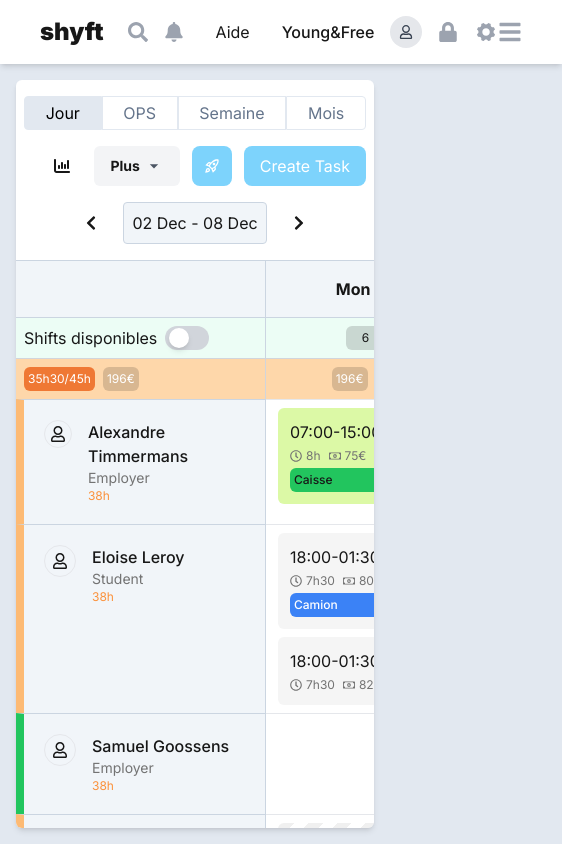
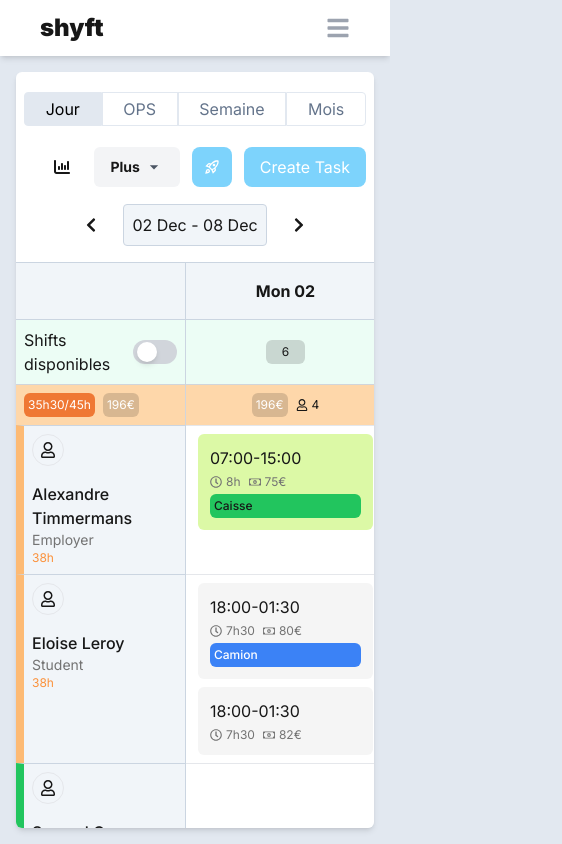
Before and after one commit to ustymenko-d/kanban, a Next.js app: page / in a window 390 px wide. Shown: the whole page, 562 px wide, since content can reach past the window. Built offline with nearby package versions, Linux system fonts and the light colour scheme.

Commit message:
Adaptive and sticky bug fix

```diff
--- a/src/components/Header/Header.tsx
+++ b/src/components/Header/Header.tsx
@@ -1,8 +1,8 @@
 'use client'
 
-import { FC, useState } from 'react'
+import { FC, useEffect, useState } from 'react'
 import Link from 'next/link'
-import ButtonWithIcon from './components/ButtonWithIcon'
+import ButtonWithIcon from './components/ButtonWithIcon/ButtonWithIcon'
 import { useBreakpoints } from '@/hooks/useBreakpoints'
 import {
 	FaBell,
@@ -16,12 +16,19 @@ import { FaChartColumn } from 'react-icons/fa6'
 import { IoIosSettings } from 'react-icons/io'
 import { IoDocumentTextSharp } from 'react-icons/io5'
 import { MdOutlineTimer } from 'react-icons/md'
+import MobileMenu from './components/MobileMenu/MobileMenu'
 
 const Header: FC = () => {
-	const breakpoints = useBreakpoints([1536, 1920])
+	const screenBreakpoint = useBreakpoints([1279, 1439])
 	const [isMenuOpen, setIsMenuOpen] = useState(false)
 
 	const toggleMenu = () => setIsMenuOpen(!isMenuOpen)
+
+	useEffect(() => {
+		if (isMenuOpen) {
+			setIsMenuOpen(false)
+		}
+	}, [screenBreakpoint])
 
 	return (
 		<header className='py-3 px-10 w-full shadow-md bg-white'>
@@ -34,7 +41,7 @@ const Header: FC = () => {
 							shyft
 						</Link>
 					</div>
-					{breakpoints !== 0 && (
+					{screenBreakpoint !== 0 && (
 						<>
 							<select
 								className='rounded border px-2 py-1 text-sm cursor-pointer text-gray-400 bg-slate-100 border-slate-300'
@@ -72,7 +79,7 @@ const Header: FC = () => {
 					)}
 				</div>
 
-				{(breakpoints === 0 || breakpoints === 2) && (
+				{screenBreakpoint === 2 && (
 					<div className='flex items-center gap-4'>
 						<button className='text-xl text-gray-400 cursor-pointer hover:text-gray-500 focus-visible:text-gray-500 active:text-gray-600'>
 							<FaSearch className='pointer-events-none' />
@@ -100,7 +107,7 @@ const Header: FC = () => {
 					</div>
 				)}
 
-				{(breakpoints === 0 || breakpoints === 1) && (
+				{screenBreakpoint !== 2 && (
 					<button
 						className='text-2xl text-gray-400 hover:text-gray-500 focus-visible:text-gray-500 active:text-gray-600'
 						onClick={toggleMenu}>
@@ -109,84 +116,11 @@ const Header: FC = () => {
 				)}
 			</div>
 
-			{breakpoints === 0 && (
-				<div
-					className={`fixed right-8 z-30 mt-4 ml-auto ${
-						isMenuOpen ? 'block' : 'hidden'
-					} p-4 w-fit bg-white shadow-md rounded-lg`}>
-					<div className='grid grid-rows-6 justify-end gap-4'>
-						<select
-							className='rounded border px-2 py-1 text-sm cursor-pointer text-gray-400 bg-slate-100 border-slate-300'
-							defaultValue='Toutes les sections'>
-							<option>Toutes les sections</option>
-							<option>Section 1</option>
-							<option>Section 2</option>
-						</select>
-
-						<button className='flex items-center gap-2 bg-green-600 text-white px-4 py-2 rounded hover:bg-green-700 active:bg-green-800'>
-							<FaRegCalendarAlt className='text-lg' />
-							Horaires{' '}
-							<span className='py-1 px-2 rounded-full text-xs text-green-500 bg-white'>
-								99+
-							</span>
-						</button>
-						<ButtonWithIcon
-							icon={<MdOutlineTimer className='text-green-600' />}
-							text='Pointages'
-						/>
-						<ButtonWithIcon
-							icon={<FaRegUser className='text-green-600' />}
-							text='Equipe'
-							badge='99+'
-						/>
-						<ButtonWithIcon
-							icon={<FaChartColumn className='text-green-600' />}
-							text='Rapports'
-						/>
-						<ButtonWithIcon
-							icon={<IoDocumentTextSharp className='text-green-600' />}
-							text='Documents'
-						/>
-					</div>
-				</div>
-			)}
-
-			{breakpoints === 1 && (
-				<div
-					className={`fixed right-8 z-30 mt-4 ${
-						isMenuOpen ? 'block' : 'hidden'
-					} p-4 w-fit bg-white shadow-md rounded-lg`}>
-					<div className='flex flex-col items-start gap-4'>
-						<button className='flex items-center gap-3 text-lg text-gray-400 cursor-pointer hover:text-gray-500 focus-visible:text-gray-500 active:text-gray-600'>
-							<FaSearch className='pointer-events-none' />
-							Search
-						</button>
-						<button className='flex items-center gap-3 text-lg text-gray-400 cursor-pointer hover:text-gray-500 focus-visible:text-gray-500 active:text-gray-600'>
-							<FaBell className='pointer-events-none' />
-							Notifications
-						</button>
-
-						<button className='-order-1 w-full rounded-lg py-2 px-4 bg-gray-100 hover:bg-gray-200 focus-visible:bg-gray-200 active:bg-gray-300'>
-							Aide
-						</button>
-
-						<div className='-order-2 flex items-center gap-4'>
-							<span className='font-medium'>Young&Free</span>
-
-							<div className='w-8 h-8 rounded-full bg-gray-200 flex items-center justify-center text-sm font-bold text-gray-700 cursor-pointer hover:bg-gray-300 focus-visible::bg-gray-300 active:bg-gray-400'>
-								<FaRegUser />
-							</div>
-						</div>
-						<button className='flex items-center gap-3 text-lg text-gray-400 cursor-pointer hover:text-gray-500 focus-visible:text-gray-500 active:text-gray-600'>
-							<FaLock className='pointer-events-none' />
-							Security
-						</button>
-						<button className='flex items-center gap-3 text-lg text-gray-400 cursor-pointer hover:text-gray-500 focus-visible:text-gray-500 active:text-gray-600'>
-							<IoIosSettings className='pointer-events-none' />
-							Settings
-						</button>
-					</div>
-				</div>
+			{screenBreakpoint !== 2 && (
+				<MobileMenu
+					isMenuOpen={isMenuOpen}
+					screenBreakpoint={screenBreakpoint}
+				/>
 			)}
 		</header>
 	)
--- /dev/null
+++ b/src/components/Header/components/MobileMenu/MobileMenu.tsx
@@ -0,0 +1,98 @@
+import { FC } from 'react'
+import ButtonWithIcon from '../ButtonWithIcon/ButtonWithIcon'
+import {
+	FaBell,
+	FaLock,
+	FaRegCalendarAlt,
+	FaRegUser,
+	FaSearch,
+} from 'react-icons/fa'
+import { IoIosSettings } from 'react-icons/io'
+import { MdOutlineTimer } from 'react-icons/md'
+import { FaChartColumn } from 'react-icons/fa6'
+import { IoDocumentTextSharp } from 'react-icons/io5'
+
+interface MobileMenuProps {
+	screenBreakpoint: number
+	isMenuOpen: boolean
+}
+
+const MobileMenu: FC<MobileMenuProps> = ({ screenBreakpoint, isMenuOpen }) => {
+	return (
+		<div
+			className={`fixed right-8 z-30 overflow-auto mt-4 rounded-lg p-4 grid gap-5 sm:grid-cols-2 xl:grid-cols-1 bg-white shadow-md ${
+				isMenuOpen ? 'block' : 'hidden'
+			} `}
+			style={{ maxHeight: '75vh' }}>
+			<div className='flex flex-col items-start gap-4'>
+				<button className='flex items-center gap-3 text-lg text-gray-400 cursor-pointer hover:text-gray-500 focus-visible:text-gray-500 active:text-gray-600'>
+					<FaSearch className='pointer-events-none' />
+					Search
+				</button>
+				<button className='flex items-center gap-3 text-lg text-gray-400 cursor-pointer hover:text-gray-500 focus-visible:text-gray-500 active:text-gray-600'>
+					<FaBell className='pointer-events-none' />
+					Notifications
+				</button>
+
+				<button className='-order-1 w-full rounded-lg py-2 px-4 bg-gray-100 hover:bg-gray-200 focus-visible:bg-gray-200 active:bg-gray-300'>
+					Aide
+				</button>
+
+				<div className='-order-2 flex items-center gap-4'>
+					<span className='font-medium'>Young&Free</span>
+
+					<div className='w-8 h-8 rounded-full bg-gray-200 flex items-center justify-center text-sm font-bold text-gray-700 cursor-pointer hover:bg-gray-300 focus-visible::bg-gray-300 active:bg-gray-400'>
+						<FaRegUser />
+					</div>
+				</div>
+				<button className='flex items-center gap-3 text-lg text-gray-400 cursor-pointer hover:text-gray-500 focus-visible:text-gray-500 active:text-gray-600'>
+					<FaLock className='pointer-events-none' />
+					Security
+				</button>
+				<button className='flex items-center gap-3 text-lg text-gray-400 cursor-pointer hover:text-gray-500 focus-visible:text-gray-500 active:text-gray-600'>
+					<IoIosSettings className='pointer-events-none' />
+					Settings
+				</button>
+			</div>
+
+			{screenBreakpoint === 0 && (
+				<div className='grid grid-rows-6 justify-end gap-4'>
+					<select
+						className='rounded border px-2 py-1 text-sm cursor-pointer text-gray-400 bg-slate-100 border-slate-300'
+						defaultValue='Toutes les sections'>
+						<option>Toutes les sections</option>
+						<option>Section 1</option>
+						<option>Section 2</option>
+					</select>
+
+					<button className='flex items-center gap-2 bg-green-600 text-white px-4 py-2 rounded hover:bg-green-700 active:bg-green-800'>
+						<FaRegCalendarAlt className='text-lg' />
+						Horaires{' '}
+						<span className='py-1 px-2 rounded-full text-xs text-green-500 bg-white'>
+							99+
+						</span>
+					</button>
+					<ButtonWithIcon
+						icon={<MdOutlineTimer className='text-green-600' />}
+						text='Pointages'
+					/>
+					<ButtonWithIcon
+						icon={<FaRegUser className='text-green-600' />}
+						text='Equipe'
+						badge='99+'
+					/>
+					<ButtonWithIcon
+						icon={<FaChartColumn className='text-green-600' />}
+						text='Rapports'
+					/>
+					<ButtonWithIcon
+						icon={<IoDocumentTextSharp className='text-green-600' />}
+						text='Documents'
+					/>
+				</div>
+			)}
+		</div>
+	)
+}
+
+export default MobileMenu
--- a/src/components/Kanban/KanbanBoard/KanbanBoard.tsx
+++ b/src/components/Kanban/KanbanBoard/KanbanBoard.tsx
@@ -7,15 +7,16 @@ import { useAppStore } from '@/store/store'
 import KanbanColumn from '../KanbanColumn/KanbanColumn'
 import KanbanHead from '../KanbanHead/KanbanHead'
 import { ITimeCard } from '@/const/const.interfaces'
-import DecorSelect from './components/DecorSelect/DecorSelect'
+import DecorSelect from './components/DecorativeSelect/DecorativeSelect'
 import WeekSelector from './components/WeekSelector/WeekSelector'
 import { FaRegUser } from 'react-icons/fa'
 import DecorativeHeadBlock from './components/DecorativeHeadBlock'
+import { useBreakpoints } from '@/hooks/useBreakpoints'
 
 const KanbanBoard: FC = () => {
 	const { users, cards, editCard, toggleModalOpen, updateIsCardEditing } =
 		useAppStore()
-
+	const screenBreakpoint = useBreakpoints([768])
 	const [isHydrated, setIsHydrated] = useState<boolean>(false)
 	const [currentWeekStart, setCurrentWeekStart] = useState<Date>(
 		startOfWeek(new Date(), { weekStartsOn: 1 })
@@ -78,17 +79,17 @@ const KanbanBoard: FC = () => {
 
 	return (
 		<div className='h-full w-full overflow-auto rounded-md shadow-md bg-white'>
-			<div className='sticky left-0 py-4 px-2 grid gap-4 xl:grid-cols-3 items-center'>
+			<div className='kanbanBoard sticky left-0 py-4 px-2 grid grid-rows-3 gap-4 items-center sm:grid-rows-2 sm:grid-cols-2-auto xl:grid-cols-3 xl:grid-rows-1'>
 				<DecorSelect />
 
-				<div className='order-1  flex items-center justify-center gap-4'>
+				<div className='order-1 flex items-center justify-center gap-4 sm:col-span-full xl:order-none xl:col-auto'>
 					<WeekSelector
 						currentWeekStart={currentWeekStart}
 						setCurrentWeekStart={setCurrentWeekStart}
 					/>
 				</div>
 
-				<div className='xl:order-2 flex items-center justify-end gap-3'>
+				<div className='flex items-center justify-end gap-3'>
 					<DecorativeHeadBlock />
 
 					<button
@@ -101,6 +102,7 @@ const KanbanBoard: FC = () => {
 
 			<div className='w-full grid border-b border-b-slate-300'>
 				<KanbanHead
+					screenBreakpoint={screenBreakpoint}
 					cards={cards}
 					dates={currentWeekDates}
 					currentWeekDates={currentWeekDates}
@@ -114,16 +116,17 @@ const KanbanBoard: FC = () => {
 							key={user.id}
 							className='grid'
 							style={{
-								gridTemplateColumns:
-									'250px repeat(7, minmax(200px, 1fr)) 250px',
+								gridTemplateColumns: !!screenBreakpoint
+									? '250px repeat(7, minmax(200px, 1fr)) 250px'
+									: '170px repeat(7, minmax(200px, 1fr)) 250px',
 							}}>
 							<div
-								className={`sticky left-0 p-5 border-s-8 border-t border-e border-slate-300 bg-slate-100 ${
+								className={`sticky left-0 p-2 border-s-8 border-t border-e border-slate-300 bg-slate-100 ${
 									index === 0 || index === 1 || index === 3
 										? 'border-s-orange-300'
 										: 'border-s-green-500'
-								}`}>
-								<div className='flex items-start gap-4'>
+								} md:p-5`}>
+								<div className='flex flex-wrap flex-col items-start gap-4 md:flex-row'>
 									<div className='aspect-square w-8 border rounded-full flex justify-center items-center'>
 										<FaRegUser />
 									</div>
--- a/src/components/Kanban/KanbanBoard/components/DecorSelect/DecorSelect.tsx
+++ /dev/null
@@ -1,35 +0,0 @@
-import { FC, useState } from 'react'
-
-const DecorSelect: FC = () => {
-	const options = ['Jour', 'OPS', 'Semaine', 'Mois']
-
-	const [activeTab, setActiveTab] = useState<string>('Jour')
-
-	const handleChange = (newActiveTab: string): void => {
-		setActiveTab(newActiveTab)
-	}
-
-	return (
-		<div>
-			<div
-				className='grid grid-cols-4'
-				style={{ gridTemplateColumns: 'repeat(4, auto)' }}>
-				{options.map((item, index) => (
-					<button
-						key={`tab-${index}`}
-						disabled={activeTab === item}
-						onClick={() => handleChange(item)}
-						className={`py-1 px-3 border ${
-							activeTab === item
-								? ' bg-slate-200 text-black '
-								: ' text-slate-500 '
-						} border-slate-200 duration-200 first:rounded-s last:rounded-e`}>
-						{item}
-					</button>
-				))}
-			</div>
-		</div>
-	)
-}
-
-export default DecorSelect
--- /dev/null
+++ b/src/components/Kanban/KanbanBoard/components/DecorativeSelect/DecorativeSelect.tsx
@@ -0,0 +1,33 @@
+import { FC, useState } from 'react'
+
+const DecorativeSelect: FC = () => {
+	const options = ['Jour', 'OPS', 'Semaine', 'Mois']
+
+	const [activeTab, setActiveTab] = useState<string>('Jour')
+
+	const handleChange = (newActiveTab: string): void => {
+		setActiveTab(newActiveTab)
+	}
+
+	return (
+		<div
+			className='grid grid-cols-4'
+			style={{ gridTemplateColumns: 'repeat(4, auto)' }}>
+			{options.map((item, index) => (
+				<button
+					key={`tab-${index}`}
+					disabled={activeTab === item}
+					onClick={() => handleChange(item)}
+					className={`py-1 px-3 border ${
+						activeTab === item
+							? ' bg-slate-200 text-black '
+							: ' text-slate-500 '
+					} border-slate-200 duration-200 first:rounded-s last:rounded-e`}>
+					{item}
+				</button>
+			))}
+		</div>
+	)
+}
+
+export default DecorativeSelect
--- a/src/components/Kanban/KanbanHead/KanbanHead.tsx
+++ b/src/components/Kanban/KanbanHead/KanbanHead.tsx
@@ -4,6 +4,7 @@ import ToggleSwitch from '@/components/UI/Toggler/Toggler'
 import { FaRegUser } from 'react-icons/fa'
 
 interface KanbanHeadProps {
+	screenBreakpoint: number
 	dates: Date[]
 	currentWeekDates: Date[]
 	showOnlyUsersWithTasks: boolean
@@ -12,6 +13,7 @@ interface KanbanHeadProps {
 }
 
 const KanbanHead: FC<KanbanHeadProps> = ({
+	screenBreakpoint,
 	cards,
 	dates,
 	currentWeekDates,
@@ -26,15 +28,17 @@ const KanbanHead: FC<KanbanHeadProps> = ({
 	}, [cards, currentWeekDates])
 
 	const gridStyle = {
-		gridTemplateColumns: '250px repeat(7, minmax(200px, 1fr)) 250px',
+		gridTemplateColumns: !!screenBreakpoint
+			? '250px repeat(7, minmax(200px, 1fr)) 250px'
+			: '170px repeat(7, minmax(200px, 1fr)) 250px',
 	}
 
 	return (
-		<>
+		<div className='sticky top-0 z-10'>
 			<div
-				className='sticky top-0 z-10 grid'
+				className='z-10 grid'
 				style={gridStyle}>
-				<div className='sticky left-0 p-4 border-t border-e bg-slate-100 border-slate-300'></div>
+				<div className='p-4 border-t border-e bg-slate-100 border-slate-300'></div>
 
 				{dates.map((date, index) => (
 					<div
@@ -49,8 +53,8 @@ const KanbanHead: FC<KanbanHeadProps> = ({
 			</div>
 
 			<div
-				className='sticky z-10 grid'
-				style={{ ...gridStyle, top: 60.5 }}>
+				className='z-10 grid'
+				style={{ ...gridStyle }}>
 				<div className='sticky left-0 p-2 border-t border-e border-slate-300 bg-emerald-50'>
 					<label className='flex items-center gap-2 cursor-pointer'>
 						<input
@@ -82,7 +86,7 @@ const KanbanHead: FC<KanbanHeadProps> = ({
 			</div>
 
 			<div
-				className='sticky z-10 grid'
+				className='grid'
 				style={{ ...gridStyle, top: 103.5 }}>
 				{Array.from({ length: 8 }).map((_, index) => (
 					<div
@@ -105,7 +109,7 @@ const KanbanHead: FC<KanbanHeadProps> = ({
 				))}
 				<div className='p-2 text-center font-bold bg-slate-300'>Compteurs</div>
 			</div>
-		</>
+		</div>
 	)
 }
 
--- a/src/components/TimeCard/TimeCard.tsx
+++ b/src/components/TimeCard/TimeCard.tsx
@@ -4,7 +4,7 @@ import { FC, useCallback, useEffect, useRef, useState } from 'react'
 import { useDndMonitor, useDraggable } from '@dnd-kit/core'
 import { ITimeCard } from '@/const/const.interfaces'
 import { useAppStore } from '@/store/store'
-import ContextMenu from './components/ContextMenu'
+import ContextMenu from './components/CpntextMenu/ContextMenu'
 import { FaRegClock, FaRegMoneyBillAlt } from 'react-icons/fa'
 
 interface TimeCardProps {
--- a/tailwind.config.ts
+++ b/tailwind.config.ts
@@ -16,6 +16,9 @@ export default {
 				background: 'var(--background)',
 				foreground: 'var(--foreground)',
 			},
+			gridTemplateColumns: {
+				'2-auto': 'repeat(2, auto)',
+			},
 		},
 	},
 	plugins: [],
```
Also changed, not shown: src/components/Header/components/ButtonWithIcon/ButtonWithIcon.tsx (renamed from src/components/Header/components/ButtonWithIcon.tsx), src/components/TimeCard/components/CpntextMenu/ContextMenu.tsx (renamed from src/components/TimeCard/components/ContextMenu.tsx).
